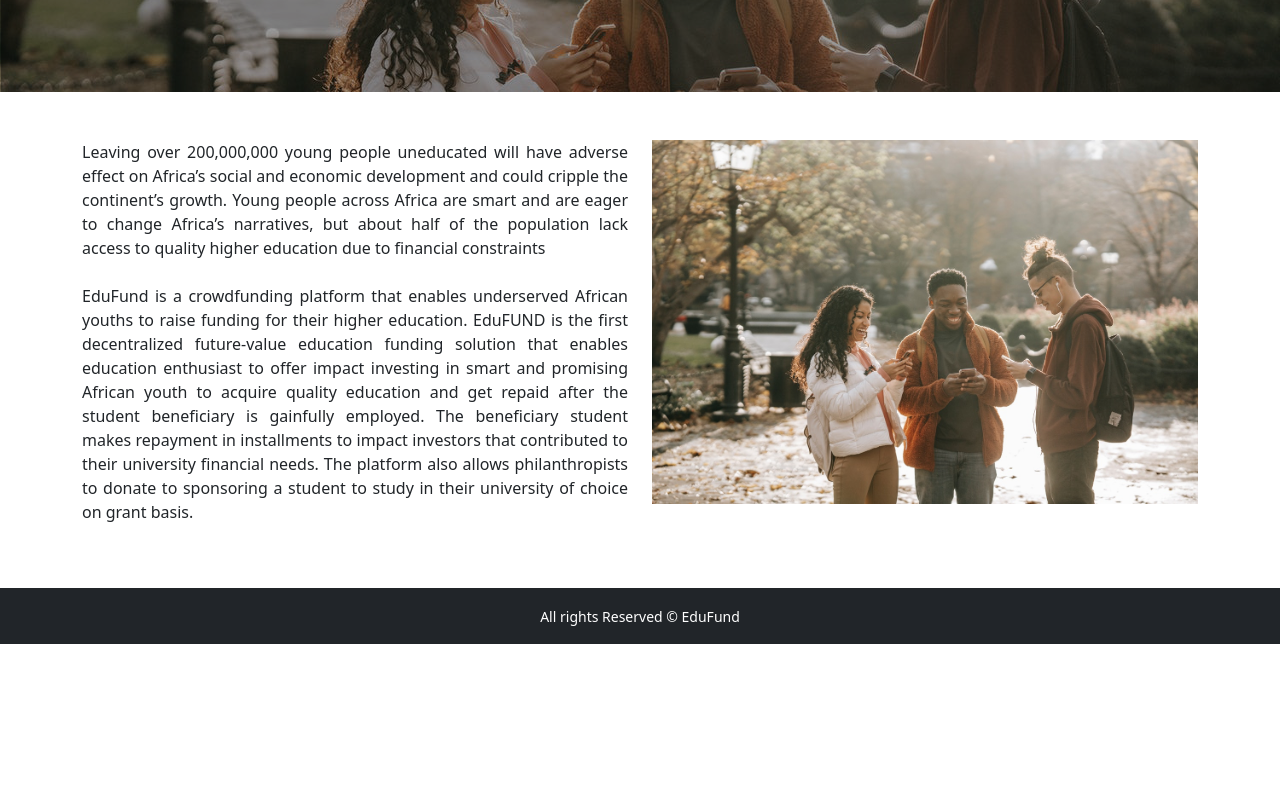
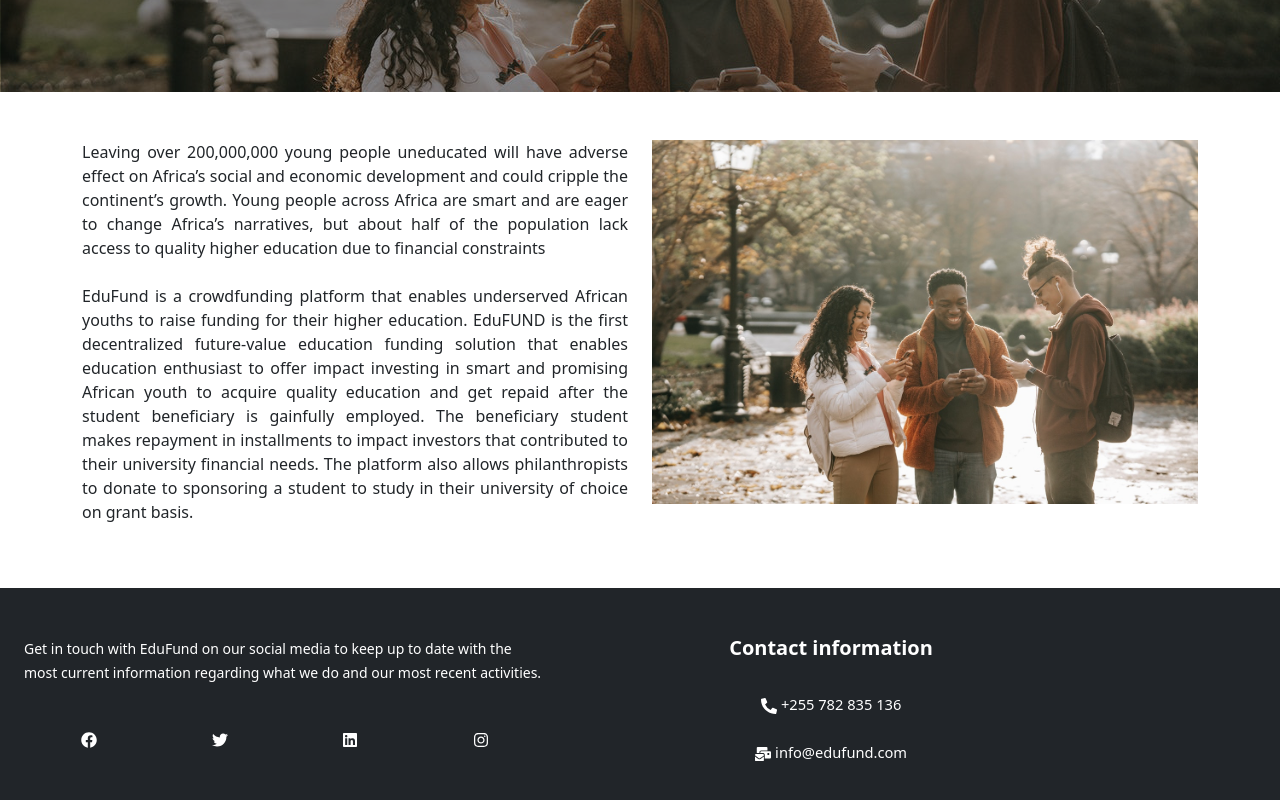
Before and after one commit to kevinmisigaro/edufund-react, a React (Create React App) app: page /about in a window 1280 px wide. Shown: the part 547-1347 px from the top of the page. Before the commit the page ends 1191 px from the top, so only its background shows below. Built offline with nearby package versions, Linux system fonts and the light colour scheme.

Commit message:
price conversion error

```diff
--- a/src/dashboard/NewFundraiser.js
+++ b/src/dashboard/NewFundraiser.js
@@ -27,7 +27,7 @@
 
   const [selectedImage, setSelectedImage] = useState(null);
 
-  const currencies = ["Choose currency", "TZS", "USD"];
+  const currencies = ["Choose currency", "TZS", "USD", "NGN", "KES"];
 
   const countryData = [
     "Tanzania, United Republic of",
--- a/src/public/Footer.js
+++ b/src/public/Footer.js
@@ -1,11 +1,46 @@
-import React from 'react'
+import React from "react";
+import {
+  FaFacebook,
+  FaTwitter,
+  FaLinkedin,
+  FaInstagram,
+  FaPhoneAlt,
+  FaMailBulk,
+} from "react-icons/fa";
 
 export default function Footer() {
   return (
-    <footer className='py-3 bg-dark text-white'>
-        <small>
-            All rights Reserved &copy; EduFund
-        </small>
+    <footer className="py-5 bg-dark text-white">
+      <div className="container row">
+        <div
+          className="col-md-6 col-xs-12 col-sm-12"
+          style={{ textAlign: "left" }}
+        >
+          <small>
+            Get in touch with EduFund on our social media to keep up to date
+            with the most current information regarding what we do and our most
+            recent activities.
+          </small>
+
+          <div className="d-flex mt-5 flex-row justify-content-around">
+            <FaFacebook />
+
+            <FaTwitter />
+
+            <FaLinkedin />
+
+            <FaInstagram />
+          </div>
+        </div>
+
+        <div className="col-md-6 col-xs-12 col-sm-12">
+          <h5 style={{ fontWeight: "700" }}>Contact information</h5>
+          <br />
+          <FaPhoneAlt /> {" "}
+          <span style={{ fontSize: "11pt" }}>+255 782 835 136</span> <br/><br/>
+          <FaMailBulk /> {" "}  <span style={{ fontSize: "11pt" }}>info@edufund.com</span>
+        </div>
+      </div>
     </footer>
-  )
+  );
 }
--- a/src/public/Landing.js
+++ b/src/public/Landing.js
@@ -66,7 +66,11 @@
           </div>
         )}
 
-        {fundraisers.length > 0 ? (
+        {fundraisers.length > 0 &&
+        fundraisers.some(function (x) {
+          let percentage = (x.amount_donated / x.scholarship_amount) * 100;
+          return percentage > 90;
+        }) ? (
           <>
             <div className="mb-3 mt-5" style={{ textAlign: "left" }}>
               <h5 style={{ fontWeight: "700" }}>Almost closing</h5>
--- a/src/public/components/PublicDonateButton.js
+++ b/src/public/components/PublicDonateButton.js
@@ -7,7 +7,7 @@
   const handleClose = () => setShow(false);
   const handleShow = () => setShow(true);
   const [values, setValues] = useState({
-    amount: "",
+    amount: 0,
     name: "",
     phone: "",
     email: "",
@@ -75,7 +75,7 @@
   const config = {
     public_key: "FLWPUBK-beb8a5a0af5c4343b38e5831d6424963-X",
     tx_ref: Date.now(),
-    amount: setNewAmount(values.amount),
+    amount: setNewAmount(props.fundraiser?.currency),
     currency: "USD",
     payment_options: "card,mobilemoney,ussd",
     customer: {
```
